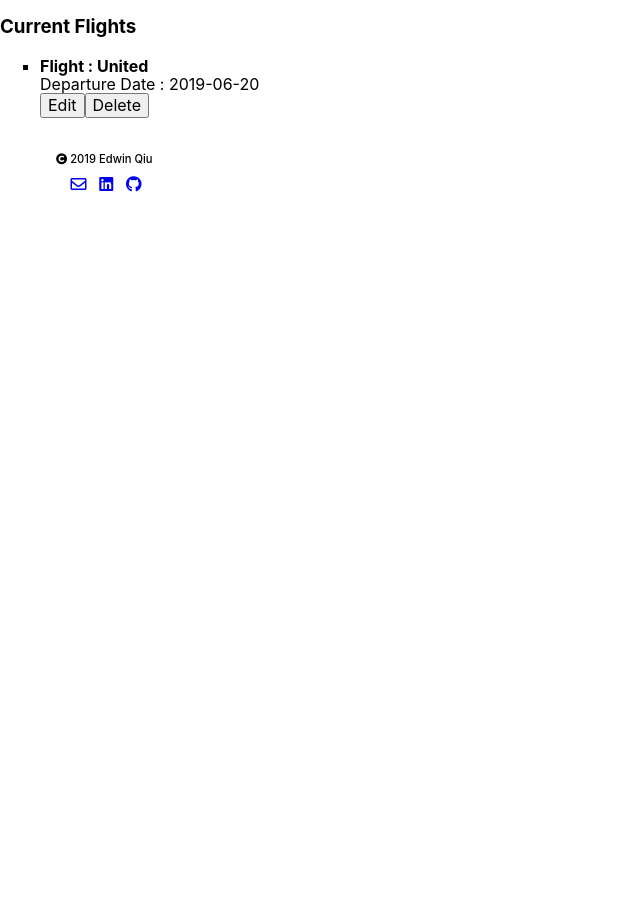
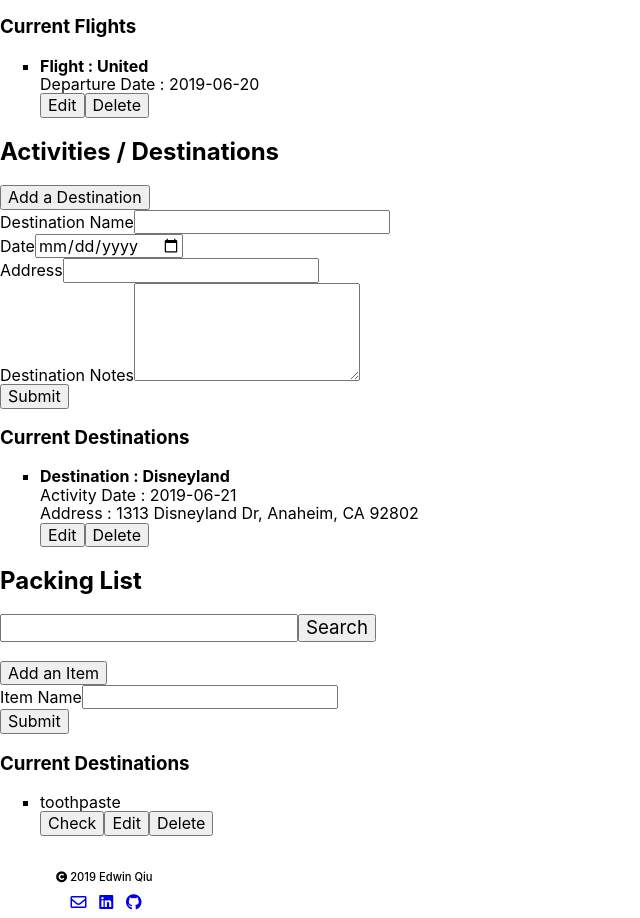
Before and after one commit to Edweezu/plan-n-go-client, a React (Create React App) app: page /trip/1 in a window 1280 px wide. Shown: the part 321-1239 px from the top of the page, without its empty margins (0-640 px from the left). Before the commit the page ends 800 px from the top, so only its background shows below. Built offline with nearby package versions, Linux system fonts and the light colour scheme.

Commit message:
finished barebones static client

```diff
--- a/src/Trip/Trip.js
+++ b/src/Trip/Trip.js
@@ -56,7 +56,7 @@ export default class Trip extends React.Component
                     <h3>Current Flights</h3>
                     <ol>
                         {trip.flights.map(flight => (
-                            <div>
+                            <div key={flight.id}>
                                 <li className='flight-results-list'>
                                     <strong>Flight : {flight.airline}</strong>
                                 </li>
@@ -75,7 +75,94 @@ export default class Trip extends React.Component
                         ))}
                     </ol>
                 </section>
-
+                <section className='trip-destination-form'>
+                    {/*this button is going to hide and show a form based off of state. will implement when I add interactivity.*/}
+                    <h2>Activities / Destinations</h2>
+                    <button>Add a Destination</button>
+                    <form>
+                        <div className="form-section">
+                            <label htmlFor="destination">Destination Name</label>
+                            <input type="text" name="destination" />
+                        </div>
+                        <div className="form-section">
+                            <label htmlFor="date">Date</label>
+                            <input type="date" name="date"/>
+                        </div>
+                        <div className="form-section">
+                            <label htmlFor="address">Address</label>
+                            <input type="text" name="address" />
+                        </div>
+                        <div className="form-section">
+                            <label htmlFor="notes">Destination Notes</label>
+                            <textarea rows="5" name="notes" ></textarea>
+                        </div>
+                        <button type="submit">Submit</button>
+                    </form>
+                </section>
+                <section className='trip-destination-list'>
+                    <h3>Current Destinations</h3>
+                    <ol>
+                        {trip.destinations.map(destination => (
+                            <div key={destination.id}>
+                                <li className='flight-results-list'>
+                                    <strong>Destination : {destination.name}</strong>
+                                </li>
+                                <span>
+                                     Activity Date : {destination.date}
+                                </span>
+                                <div>
+                                    Address : {destination.Address}
+                                </div>
+                                <div>
+                                    <button>
+                                        Edit
+                                    </button>
+                                    <button>
+                                        Delete
+                                    </button>
+                                </div>
+                            </div>
+                        ))}
+                    </ol>
+                </section>
+                <section className='trip-packing-list'>
+                    <h2>Packing List</h2>
+                    <h3>
+                        <input type="text" name="list-search" />
+                        <button type="submit">Search</button>
+                    </h3>
+                    <div className='add-form-fields'>
+                        <div>
+                            <button>Add an Item</button>
+                        </div>
+                        <label htmlFor="add-item">Item Name</label>
+                        <input type="text" name="add-item" />
+                    </div>
+                    <button type="submit">Submit</button>
+                </section>
+                <section className='trip-packing-results'>
+                <h3>Current Destinations</h3>
+                    <ol>
+                        {trip.list.map(item => (
+                            <div key={item.id}>
+                                <li className='flight-results-list'>
+                                   {item.name}
+                                </li>
+                                <div>
+                                    <button>
+                                        Check
+                                    </button>
+                                    <button>
+                                        Edit
+                                    </button>
+                                    <button>
+                                        Delete
+                                    </button>
+                                </div>
+                            </div>
+                        ))}
+                    </ol>
+                </section>
             </main>
         )
     }
--- a/src/store.js
+++ b/src/store.js
@@ -15,7 +15,7 @@ export default [
                 seats: '46A'
             }
         ],
-        places: [
+        destinations: [
             {
                 id: 1,
                 name: 'Disneyland',
@@ -44,7 +44,7 @@ export default [
                 seats: '13A'
             }
         ],
-        places: [
+        destinations: [
             {
                 id: 1,
                 name: 'Golden Gate Bridge',
```
